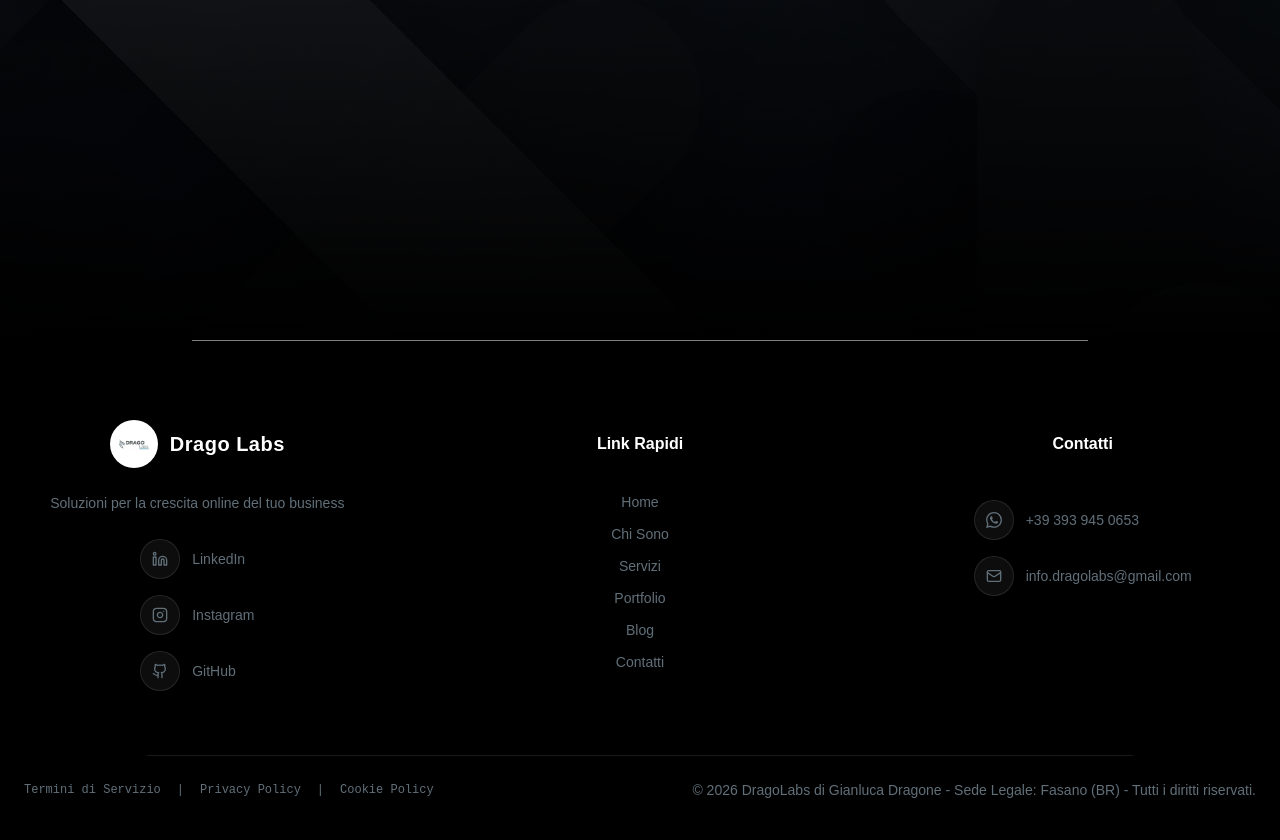
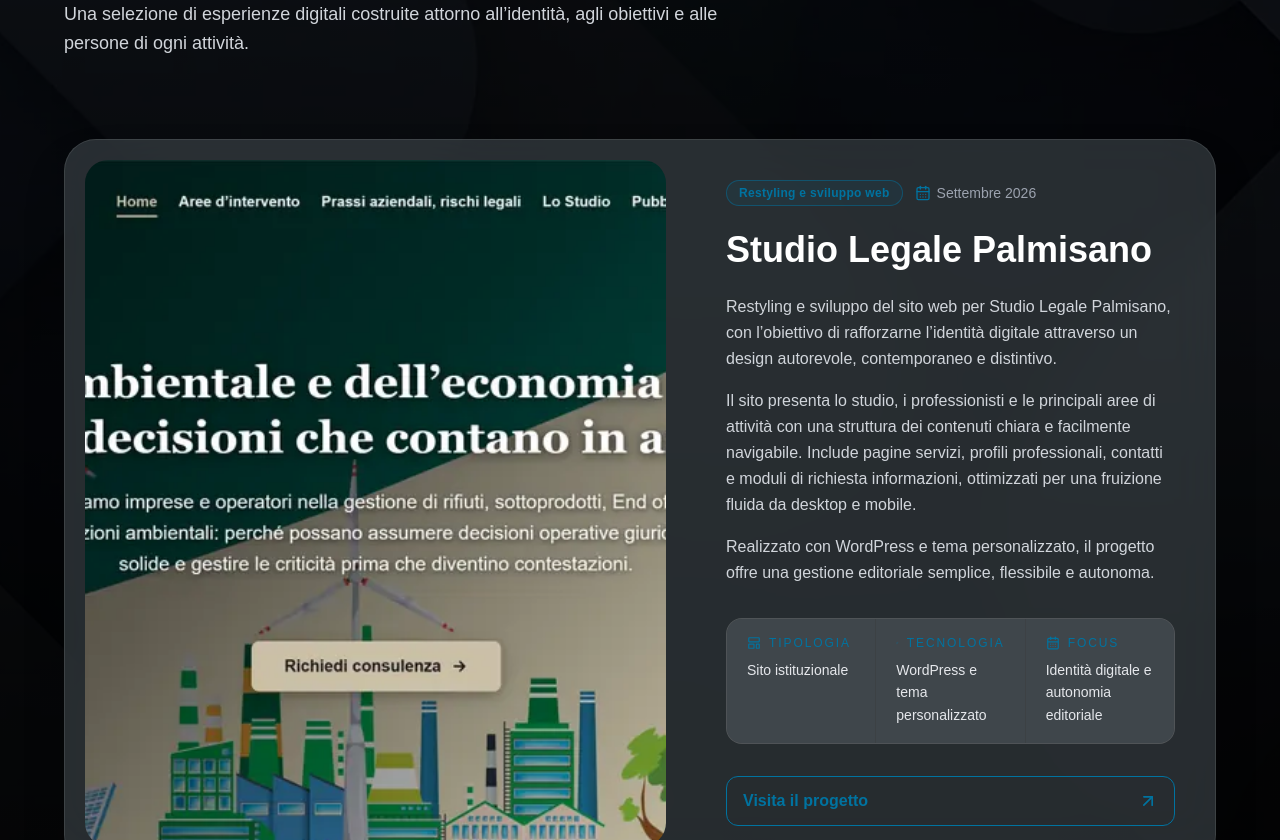
Before and after one commit to dragolab/dragolabs-website, a React (Vite) app: page /portfolio in a window 1280 px wide. Shown: the part 460-1300 px from the top of the page. Built offline with nearby package versions, Linux system fonts and the light colour scheme; a web font is replaced by a local one.

Commit message:
Nuovo portfolio

```diff
--- a/src/App.jsx
+++ b/src/App.jsx
@@ -15,6 +15,7 @@
 const Terms = lazy(() => import('./pages/Terms'));
 const CookiePolicy = lazy(() => import('./pages/CookiePolicy'));
 const PrivacyPolicy = lazy(() => import('./pages/PrivacyPolicy'));
+const Portfolio = lazy(() => import('./pages/Portfolio'));
 
 gsap.registerPlugin(ScrollTrigger);
 
@@ -43,7 +44,7 @@
               <Route path="/" element={<Home />} />
               <Route path="/chi-sono" element={<About />} />
               <Route path="/servizi" element={<DummyPage title="Servizi" />} />
-              <Route path="/portfolio" element={<DummyPage title="Portfolio" />} />
+              <Route path="/portfolio" element={<Portfolio />} />
               <Route path="/blog" element={<DummyPage title="Blog" />} />
               <Route path="/contatti" element={<Contact />} />
               <Route path="/calcio-live" element={<CalcioLive />} />
--- a/src/components/Protocol.jsx
+++ b/src/components/Protocol.jsx
@@ -9,7 +9,7 @@
     {
         title: "Studio Legale Palmisano",
         type: "Sito Web",
-        description: "Restyling e sviluppo del sito web per Studio Legale Palmisano, con l’obiettivo di rafforzarne l’identità digitale attraverso un design autorevole, contemporaneo e distintivo. Il sito presenta lo studio, i professionisti e le principali aree di attività con una struttura dei contenuti chiara e facilmente navigabile. Include pagine servizi, profili professionali, contatti e moduli di richiesta informazioni, ottimizzati per una fruizione fluida da desktop e mobile. Realizzato con WordPress e tema personalizzato, il progetto offre una gestione editoriale semplice, flessibile e autonoma.",
+        description: "Restyling e sviluppo del sito dello Studio Legale Palmisano: un’identità digitale autorevole, contenuti chiari e una gestione editoriale semplice e autonoma.",
         image: "/img/optimized/avvstefanopalmisano-sito-1600.webp",
         imageSet: "/img/optimized/avvstefanopalmisano-sito-960.webp 960w, /img/optimized/avvstefanopalmisano-sito-1600.webp 1600w",
         width: 2848,
--- /dev/null
+++ b/src/pages/Portfolio.jsx
@@ -0,0 +1,118 @@
+import { useEffect } from 'react';
+import { ArrowUpRight, CalendarDays, Code2, LayoutTemplate } from 'lucide-react';
+
+const projects = [
+    {
+        title: 'Studio Legale Palmisano',
+        date: 'Settembre 2026',
+        category: 'Restyling e sviluppo web',
+        image: '/img/optimized/avvstefanopalmisano-sito-1600.webp',
+        imageSet: '/img/optimized/avvstefanopalmisano-sito-960.webp 960w, /img/optimized/avvstefanopalmisano-sito-1600.webp 1600w',
+        width: 2848,
+        height: 1416,
+        link: 'https://www.avvstefanopalmisano.it/',
+        details: [
+            ['Tipologia', 'Sito istituzionale'],
+            ['Tecnologia', 'WordPress e tema personalizzato'],
+            ['Focus', 'Identità digitale e autonomia editoriale'],
+        ],
+        description: [
+            'Restyling e sviluppo del sito web per Studio Legale Palmisano, con l’obiettivo di rafforzarne l’identità digitale attraverso un design autorevole, contemporaneo e distintivo.',
+            'Il sito presenta lo studio, i professionisti e le principali aree di attività con una struttura dei contenuti chiara e facilmente navigabile. Include pagine servizi, profili professionali, contatti e moduli di richiesta informazioni, ottimizzati per una fruizione fluida da desktop e mobile.',
+            'Realizzato con WordPress e tema personalizzato, il progetto offre una gestione editoriale semplice, flessibile e autonoma.',
+        ],
+    },
+    {
+        title: 'Casa Vacanze Vistamare',
+        date: 'Agosto 2025',
+        category: 'Sito web per ospitalità',
+        image: '/img/optimized/casavacanze-vistamare-1600.webp',
+        imageSet: '/img/optimized/casavacanze-vistamare-960.webp 960w, /img/optimized/casavacanze-vistamare-1600.webp 1600w',
+        width: 2438,
+        height: 1366,
+        details: [
+            ['Tipologia', 'Sito di presentazione'],
+            ['Settore', 'Ospitalità e turismo'],
+            ['Focus', 'Valorizzazione della struttura e contatti'],
+        ],
+        description: [
+            'Sito di presentazione per Casa Vacanze Vistamare, pensato per raccontare la struttura, il contesto e l’esperienza di soggiorno attraverso un’interfaccia essenziale e immersiva.',
+            'La navigazione accompagna l’utente tra immagini, informazioni utili e punti di contatto, con una struttura progettata per risultare chiara e piacevole sia da desktop sia da mobile.',
+            'Il progetto mette al centro la riconoscibilità della struttura e rende più immediata la richiesta di informazioni da parte degli ospiti.',
+        ],
+    },
+];
+
+function ProjectMeta({ project }) {
+    return (
+        <dl className="grid grid-cols-1 gap-px overflow-hidden rounded-2xl border border-white/10 bg-white/10 sm:grid-cols-3">
+            {project.details.map(([label, value], index) => {
+                const Icon = index === 0 ? LayoutTemplate : index === 1 ? Code2 : CalendarDays;
+                return (
+                    <div key={label} className="bg-drago-text/80 px-5 py-4">
+                        <dt className="flex items-center gap-2 text-xs uppercase tracking-[0.16em] text-drago-accent">
+                            <Icon className="h-3.5 w-3.5" aria-hidden="true" />
+                            {label}
+                        </dt>
+                        <dd className="mt-2 text-sm leading-relaxed text-gray-200">{value}</dd>
+                    </div>
+                );
+            })}
+        </dl>
+    );
+}
+
+export default function Portfolio() {
+    useEffect(() => {
+        window.scrollTo(0, 0);
+    }, []);
+
+    return (
+        <section className="relative overflow-hidden bg-drago-bg px-5 pb-24 pt-36 sm:px-8 md:pb-32 md:pt-44">
+            <div className="pointer-events-none absolute inset-0 opacity-45">
+                <img src="/img/optimized/background-1600.webp" srcSet="/img/optimized/background-768.webp 768w, /img/optimized/background-1600.webp 1600w" sizes="100vw" width="2048" height="2048" alt="" decoding="async" className="h-full w-full object-cover mix-blend-screen" />
+                <div className="absolute inset-0 bg-gradient-to-b from-black/40 via-drago-bg/85 to-drago-bg" />
+            </div>
+
+            <div className="relative mx-auto max-w-6xl">
+                <header className="mb-16 max-w-3xl md:mb-20">
+                    <p className="mb-5 text-sm font-semibold uppercase tracking-[0.2em] text-drago-accent">Portfolio</p>
+                    <h1 className="text-balance font-sans text-5xl font-bold leading-[1.02] text-white md:text-7xl">Progetti pensati per essere riconoscibili e utili.</h1>
+                    <p className="mt-7 max-w-2xl text-lg font-light leading-relaxed text-gray-300">Una selezione di esperienze digitali costruite attorno all’identità, agli obiettivi e alle persone di ogni attività.</p>
+                </header>
+
+                <div className="space-y-16 md:space-y-24">
+                    {projects.map((project) => (
+                        <article key={project.title} className="overflow-hidden rounded-[2rem] border border-white/10 bg-drago-text/60 shadow-2xl backdrop-blur-xl">
+                            <div className="grid lg:grid-cols-[1.08fr_0.92fr]">
+                                <div className="min-h-72 p-3 sm:p-5">
+                                    <div className="h-full overflow-hidden rounded-[1.45rem]">
+                                        <img src={project.image} srcSet={project.imageSet} sizes="(min-width: 1024px) 620px, 100vw" width={project.width} height={project.height} loading="lazy" decoding="async" alt={`Anteprima del progetto ${project.title}`} className="h-full min-h-72 w-full object-cover transition-transform duration-700 hover:scale-[1.025]" />
+                                    </div>
+                                </div>
+
+                                <div className="flex flex-col px-6 py-8 sm:px-10 sm:py-10">
+                                    <div className="mb-6 flex flex-wrap items-center gap-3">
+                                        <span className="rounded-full border border-drago-accent/50 bg-drago-accent/10 px-3 py-1 text-xs font-semibold tracking-wide text-drago-accent">{project.category}</span>
+                                        <span className="inline-flex items-center gap-1.5 text-sm text-gray-400"><CalendarDays className="h-4 w-4 text-drago-accent" aria-hidden="true" />{project.date}</span>
+                                    </div>
+                                    <h2 className="text-balance font-sans text-3xl font-bold text-white md:text-4xl">{project.title}</h2>
+                                    <div className="mt-6 space-y-4 font-light leading-relaxed text-gray-300">
+                                        {project.description.map((paragraph) => <p key={paragraph}>{paragraph}</p>)}
+                                    </div>
+                                    <div className="mt-8"><ProjectMeta project={project} /></div>
+                                    {project.link ? (
+                                        <a href={project.link} target="_blank" rel="noopener noreferrer" className="group mt-8 inline-flex w-full items-center justify-between rounded-xl border border-drago-accent px-4 py-3 text-drago-accent transition-all duration-300 hover:border-drago-accent hover:bg-drago-accent hover:text-white">
+                                            <span className="font-semibold">Visita il progetto</span>
+                                            <ArrowUpRight className="h-5 w-5 transition-transform duration-300 group-hover:translate-x-0.5 group-hover:-translate-y-0.5" aria-hidden="true" />
+                                        </a>
+                                    ) : <p className="mt-8 text-sm text-gray-400">Link al progetto disponibile prossimamente.</p>}
+                                </div>
+                            </div>
+                        </article>
+                    ))}
+                </div>
+            </div>
+        </section>
+    );
+}
```
